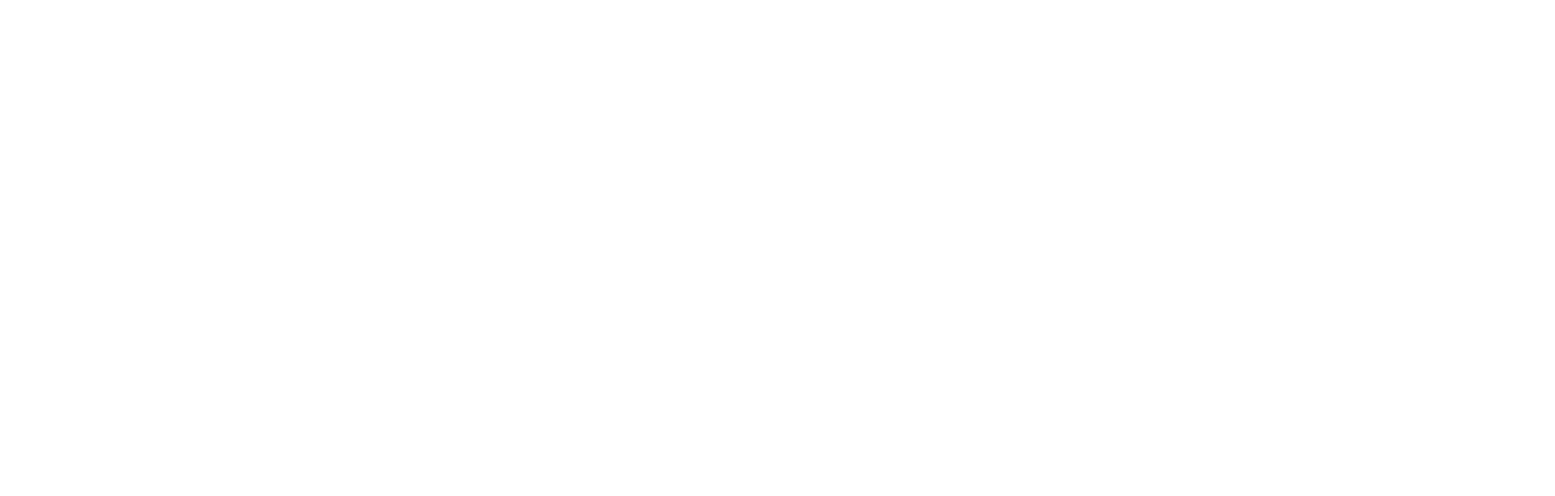
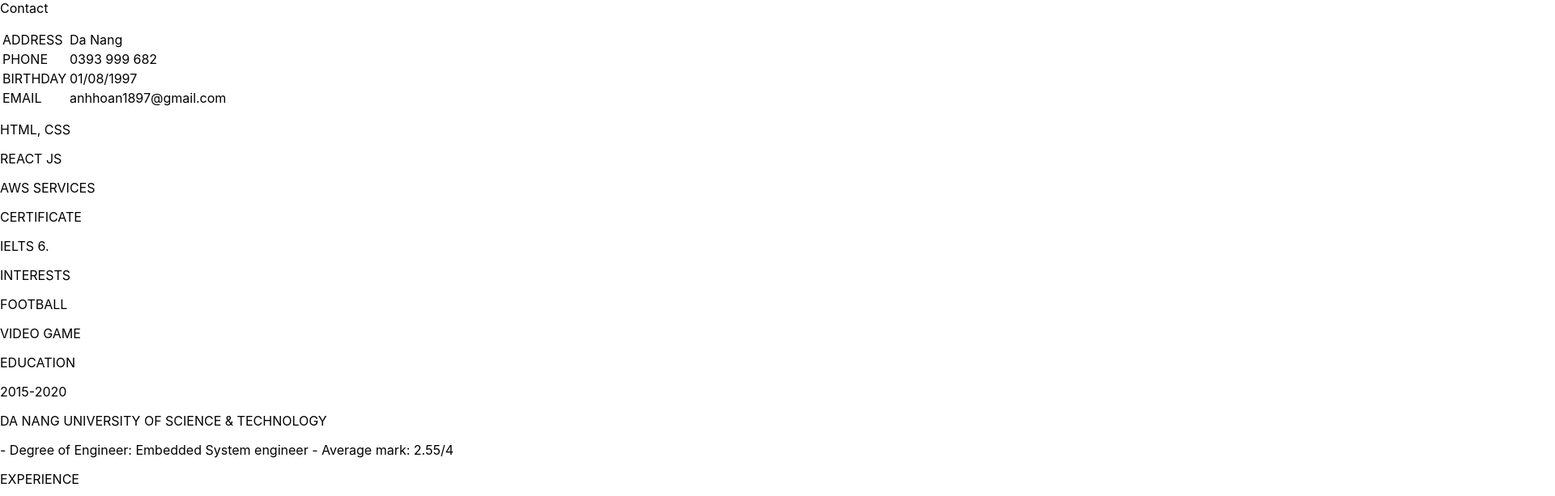
Before and after one commit to edwin-tran-avepoint/anhhoancv, a React (Create React App) app: page / in a window 1280 px wide. Shown: the part 2184-2797 px from the top of the page at 81% size, 1920 px wide, since content can reach past the window. Before the commit the page ends 800 px from the top, so only its background shows below. Built offline with nearby package versions, Linux system fonts and the light colour scheme.

Commit message:
complete content

```diff
--- a/src/App.js
+++ b/src/App.js
@@ -1,5 +1,6 @@
 import logo from './logo.svg';
-import './App.css';
+import catImage from './images/cat_logo.jpg'
+// import './App.css';
 
 function App() {
   return (
@@ -19,8 +20,9 @@
         </a>
       </header> */}
 
+      <div>
         <div className='profile-header'>
-        <img src='./images/cat_logo.jpg' alt='profile-pic' className='profile' />
+          <img src={catImage} alt='profile-pic' className='profile' />
           <p>Tran Anh Hoan</p>
           <p>Frontend Developer</p>
           <div className='about-me'>
@@ -54,12 +56,91 @@
                   <td>anhhoan1897@gmail.com</td>
                 </tr>
               </table>
-
             </p>
           </div>
+          <div className='skill-info'>
+            <p>HTML, CSS</p>
+            <p>REACT JS</p>
+            <p>AWS SERVICES</p>
           </div>
-      <div>
-
+          <div className='certificate-info'>
+            <p>CERTIFICATE</p>
+            <p>IELTS 6.</p>
+          </div>
+          <div className='other-info'>
+            <p>INTERESTS</p>
+            <p>FOOTBALL</p>
+            <p>VIDEO GAME</p>
+          </div>
+        </div>
+      </div>
+      <div className='profile-detail'>
+        <div className='education-detail'>
+          <p>EDUCATION</p>
+          <p>2015-2020</p>
+          <p>DA NANG UNIVERSITY OF SCIENCE & TECHNOLOGY</p>
+          <p>
+            - Degree of Engineer: Embedded System engineer
+            - Average mark: 2.55/4
+          </p>
+        </div>
+        <div className='experience-detail'>
+          <p>EXPERIENCE</p>
+          <div className='internship'>
+            <p>11/2020 - 02/2021</p>
+            <p>INTERNSHIP</p>
+            <p>Orient Software Development</p>
+            <p>
+              <span>-Description:</span> internship program includes
+              trainings in GoLang, React JS, Docker, GraphQL
+            </p>
+          </div>
+          <div className='samurai-project'>
+            <p>03/2021 - 03/2022</p>
+            <p>SAMURAI (JAPAN)</p>
+            <p>Orient Software Development</p>
+            <p>
+              <span>-Description:</span> a system to manage financial assets
+              in a blockchain environment. Building mobile responsive include fetching api using ReactJS library
+            </p>
+            <p>
+              <span>-Tech:</span>: React JS.
+            </p>
+            <>
+              <span>-Role:</span>
+              <li>
+                <ul>Front-end Developer</ul>
+                <ul>Receive tasks from leader and break them down
+                  into micro duties to follow</ul>
+                <ul>Develop and maintain the user interface</ul>
+              </li>
+            </>
+          </div>
+          <div className='samurai-project'>
+            <p>04/2022 - Present</p>
+            <p>INCLOUD (JAPAN)</p>
+            <p>Orient Software Development</p>
+            <p>
+              <span>-Description:</span>  an observation service for all of their
+              clients. Using serverless to handle request and
+              response.
+            </p>
+            <p>
+              <span>-Tech:</span>: React JS, Python, AWS Services.
+            </p>
+            <>
+              <span>-Role:</span>
+              <li>
+                <ul>Learn and use python to code lambda function
+                  for back-end</ul>
+                <ul>Use ReactJS to develop front-end.</ul>
+                <ul>Learn and use service in AWS</ul>
+                <ul>Manual testing for frontend and write test case for backend</ul>
+                <ul>Prepare document for customer</ul>
+              </li>
+            </>
+          </div>
+        </div>
       </div>
     </div>
   );
```
Lines whose indentation alone changed are shown as unchanged.
